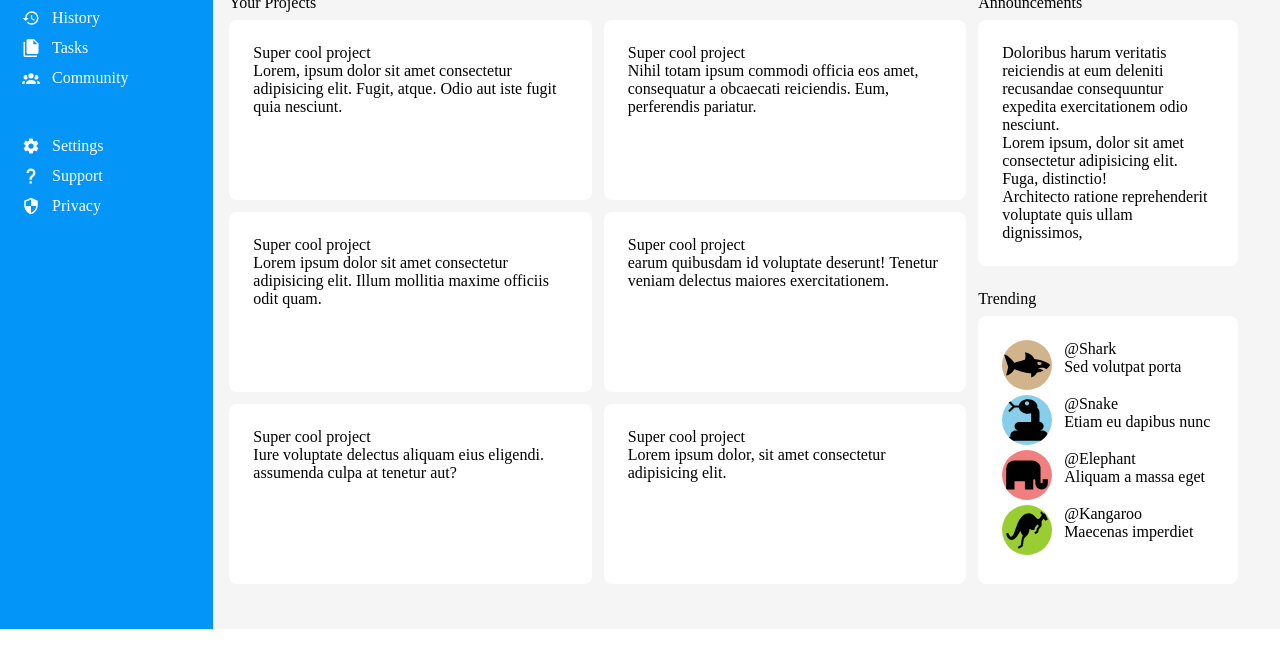
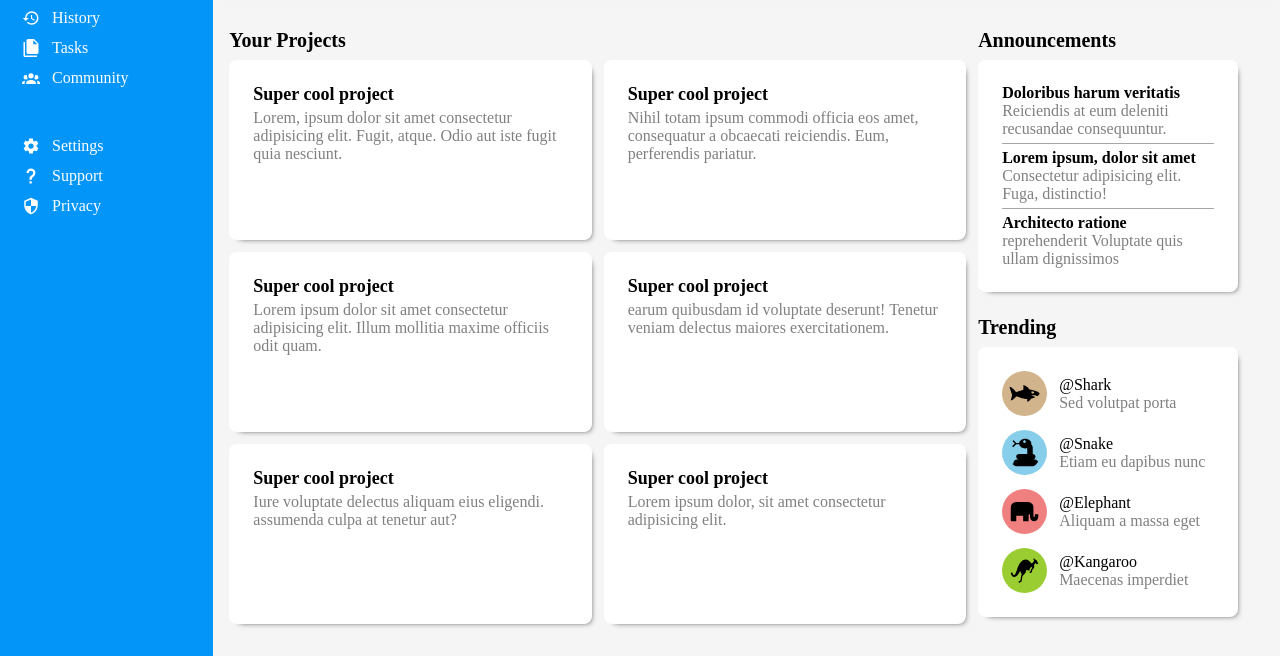
Before and after one commit to mike-344/admin-dashboard, a plain HTML site: page index.html in a window 1280 px wide. Shown: the part 171-827 px from the top of the page. Before the commit the page ends 800 px from the top, so only its background shows below. Drawn offline with Linux system fonts and the light colour scheme.

Commit message:
Add style

```diff
--- a/index.html
+++ b/index.html
@@ -136,9 +136,9 @@
                     <div class = "announcements">
                         <div class = "content-head">Announcements</div>
                         <div class="announcement-cards">
-                            <div>Doloribus harum veritatis reiciendis at eum deleniti recusandae consequuntur expedita exercitationem odio nesciunt.</div>
-                            <div>Lorem ipsum, dolor sit amet consectetur adipisicing elit. Fuga, distinctio!</div>
-                            <div>Architecto ratione reprehenderit voluptate quis ullam dignissimos,</div>
+                            <div>Doloribus harum veritatis Reiciendis at eum deleniti recusandae consequuntur.</div>
+                            <div>Lorem ipsum, dolor sit amet Consectetur adipisicing elit. Fuga, distinctio!</div>
+                            <div>Architecto ratione reprehenderit Voluptate quis ullam dignissimos</div>
                         </div>
                     </div>
                     <div class="trending">
@@ -148,21 +148,27 @@
                                 <img src="img/shark.svg" alt="Shark icon" class="shark">
                                 <div>
                                     <div>@Shark</div>
-                                    <div>Sed volutpat porta</div>
+                                    <span class="trendline">
+                                        <div>Sed volutpat porta</div>
+                                    </span>
                                 </div>
                             </div>
                             <div>
                                 <img src="img/snake.svg" alt="Snake icon" class="snake">
                                 <div>
                                     <div>@Snake</div>
-                                    <div>Etiam eu dapibus nunc</div>
+                                    <span class="trendline">
+                                        <div>Etiam eu dapibus nunc</div>
+                                    </span>
                                 </div>
                             </div>
                             <div>
                                 <img src="img/elephant.svg" alt="Elephant icon" class="elephant">
                                 <div>
                                     <div>@Elephant</div>
-                                    <div>Aliquam a massa eget</div>
+                                    <span class="trendline">
+                                        <div>Aliquam a massa eget</div>
+                                    </span>
                                 </div>
                             </div>
                             <div>
@@ -170,7 +176,9 @@
 
                                 <div>
                                     <div>@Kangaroo</div>
-                                    <div>Maecenas imperdiet</div>
+                                    <span class="trendline">
+                                        <div>Maecenas imperdiet</div>
+                                    </span>
 
                                 </div>
                             </div>
--- a/styles/style.css
+++ b/styles/style.css
@@ -84,6 +84,8 @@ a{
     height: 100%;
     grid-template-columns: 1fr 1fr;
     align-items: center;
+    padding-bottom: 12px;
+    margin-top: 20px;
 
 
 }
@@ -193,7 +195,7 @@ input{
 
 .snake-logo{
     background-color:skyblue;
-    width: 40px;
+    width: 45px;
     height: auto;
     border-radius: 30px;
 
@@ -201,19 +203,24 @@ input{
 }
 
 .logo-greeting .snake-logo{
-    width: 50px;
+    width: 55px;
 }
 
 .trend-cards > div{
     display: flex;
     gap: 12px;
-    margin-bottom: 5px;
+
+    align-items: center;
+}
+.trend-cards > div:first-child, .trend-cards > div:first-child + div, .trend-cards > div:first-child + div + div{
+    margin-bottom: 14px;
 }
 
 .trend-cards img{
-    width: 50px;
+    width: 45px;
     height: auto;
     border-radius: 30px;
+    padding: 6px;
 }
 
 .shark{
@@ -230,3 +237,52 @@ background-color: lightcoral;
 .kangaroo{
 background-color: yellowgreen;
 }
+
+.announcement-cards > div{
+    border-bottom: 1px solid rgba(56, 50, 50, 0.44);
+}
+.announcement-cards > div:last-child{
+    border-bottom: 0px;
+}
+.announcement-cards > div:first-child, .announcement-cards > div:first-child + div{
+    margin-bottom: 5px;
+    padding-bottom: 5px;
+}
+
+.header{
+    height: fit-content;
+    box-shadow: 0 2px 6px -6px black;
+    position: relative;
+}
+
+.trend-cards, .announcement-cards, .card{
+    box-shadow: 4px 4px 6px -6px black;
+}
+
+.card{
+    color:gray;
+}
+
+.card::first-line{
+    color: black;
+    font-weight: 600;
+    font-size: 18px;
+
+}
+.announcement-cards{
+color: gray;
+}
+.content-head{
+    font-weight: bold;
+    font-size: 20px;
+}
+.announcement-cards > div::first-line{
+    font-weight:600;
+    color: black;
+}
+.trendline{
+    color: gray;
+}
+.card-text{
+    margin-top: 4px;
+}
```
